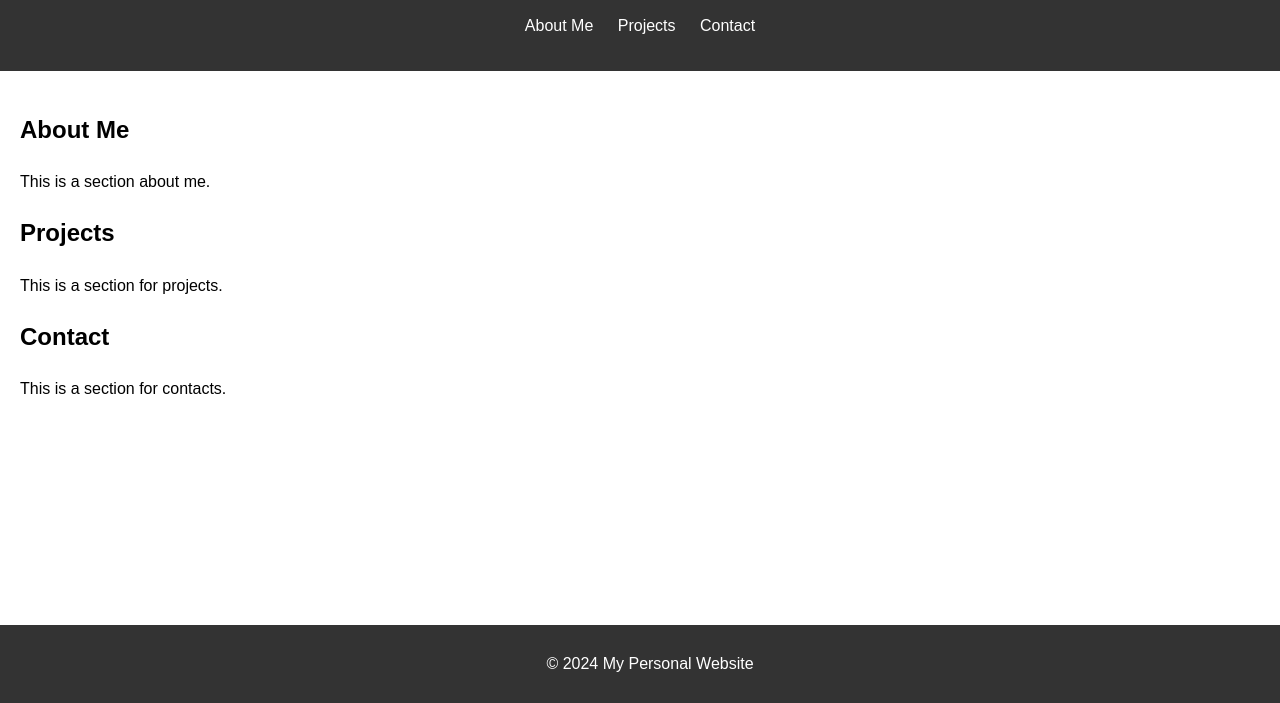
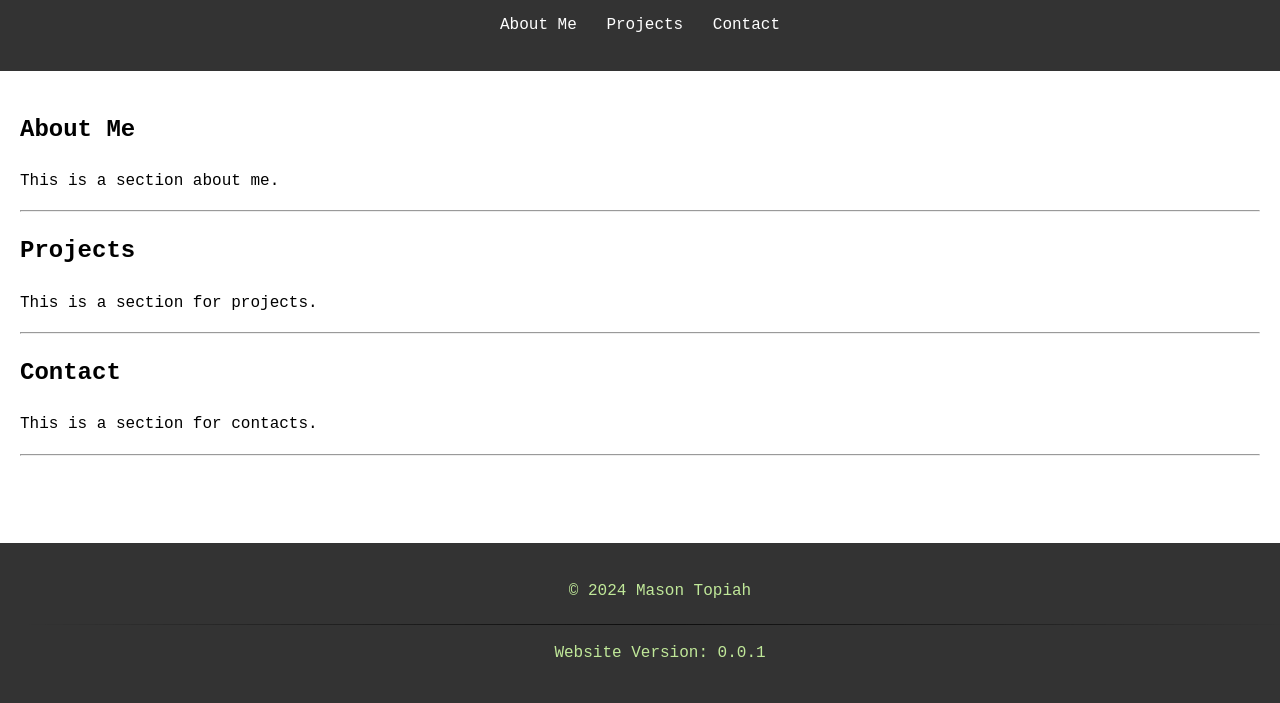
Before and after one commit to Mtopiah/employment, a plain HTML site: page index.html in a window 1280 px wide. Shown: the part 97-800 px from the top of the page. Drawn offline with Linux system fonts and the light colour scheme.

Commit message:
first initial push of template

```diff
--- a/index.html
+++ b/index.html
@@ -8,7 +8,7 @@
     </head>
     <body>
         <header>
-            <h1>Welcome to My Website!</h1>
+            <h1>Mason Topiah</h1>
             <nav>
                 <ul>
                     <li><a href="#about">About Me</a></li>
@@ -21,19 +21,24 @@
             <section id="about">
                 <h2>About Me</h2>
                 <p>This is a section about me.</p>
+                <hr>
             </section>
             <section id="projects">
                 <h2>Projects</h2>
                 <p>This is a section for projects.</p>
+                <hr>
             </section>
             <section id="contact">
                 <h2>Contact</h2>
                 <p>This is a section for contacts.</p>
+                <hr>
             </section>
         </main>
-        <footer>
-            <p>&copy; 2024 My Personal Website</p>
+        <footer class="footer">
+            <p>&copy; 2024 Mason Topiah</p>
+            <hr> <!--This creates a horizontal line for the footer-->
+            <p> Website Version: 0.0.1</p>
         </footer>
-        <script src="script.js"></script>
+<!--       <script src="script.js"></script> Use this for pop-up notification-->
     </body>
 </html>
--- a/styles.css
+++ b/styles.css
@@ -1,6 +1,6 @@
 /* styles.css */
 body {
-    font-family: Arial, sans-serif;
+    font-family: Ubuntu mono, monospace;
     line-height: 1.6;
     margin: 0;
     padding: 0;
@@ -35,10 +35,17 @@ main {
 
 footer {
     background: #333;
-    color: #fff;
+    color: #c0e899;
     text-align: center;
-    padding: 10px;
+    padding: 20px;
     position: absolute;
     bottom: 0;
     width: 100%;
 }
+
+footer hr {
+    margin-top: 20px;
+    border: 0;
+    height: 1px;
+    background-image: linear-gradient(to right, rgba(0, 0, 0, 0), rgba(0, 0, 0, 0.75), rgba(0, 0, 0, 0)); /* Gradient line */
+}
```
